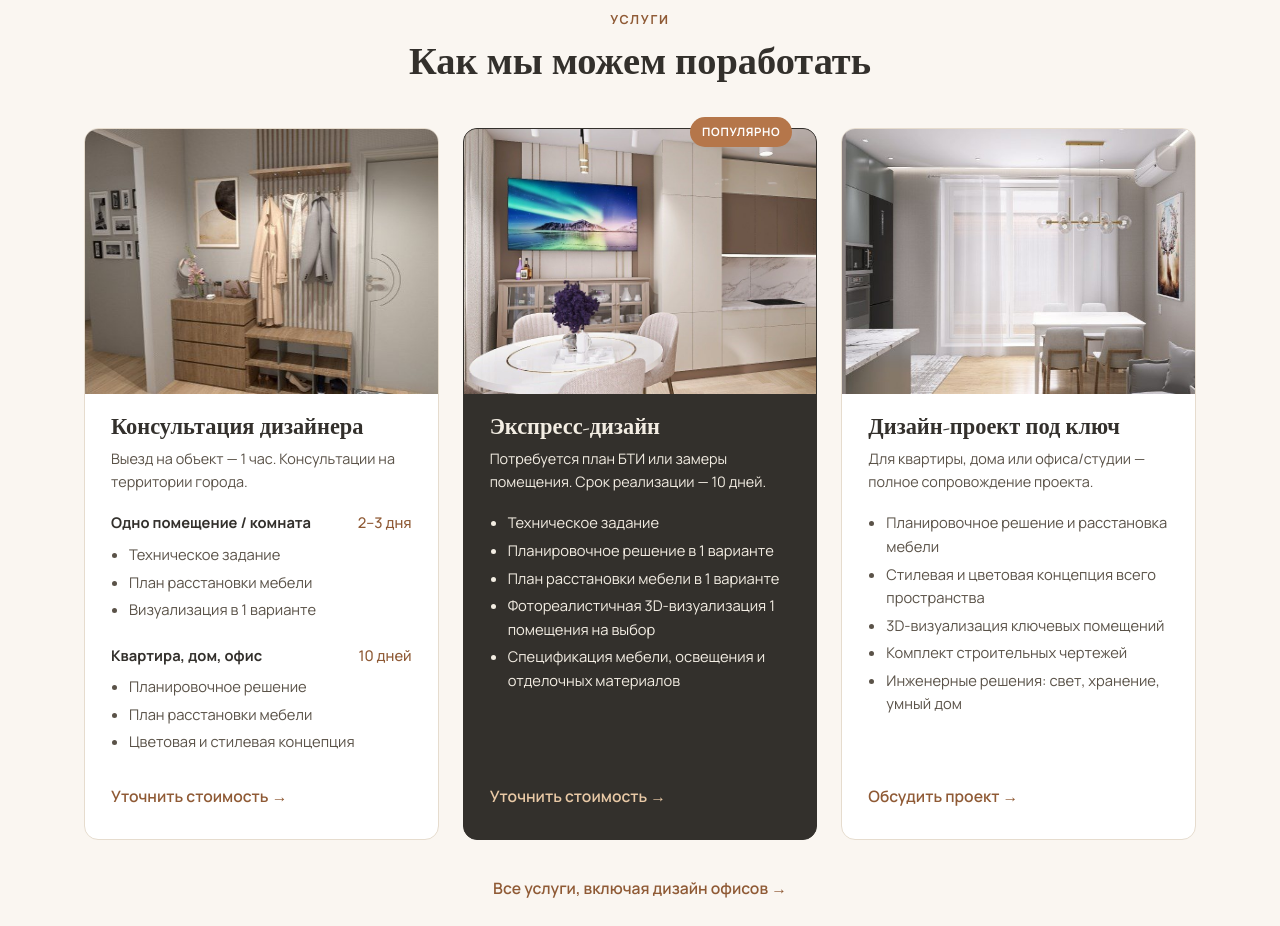
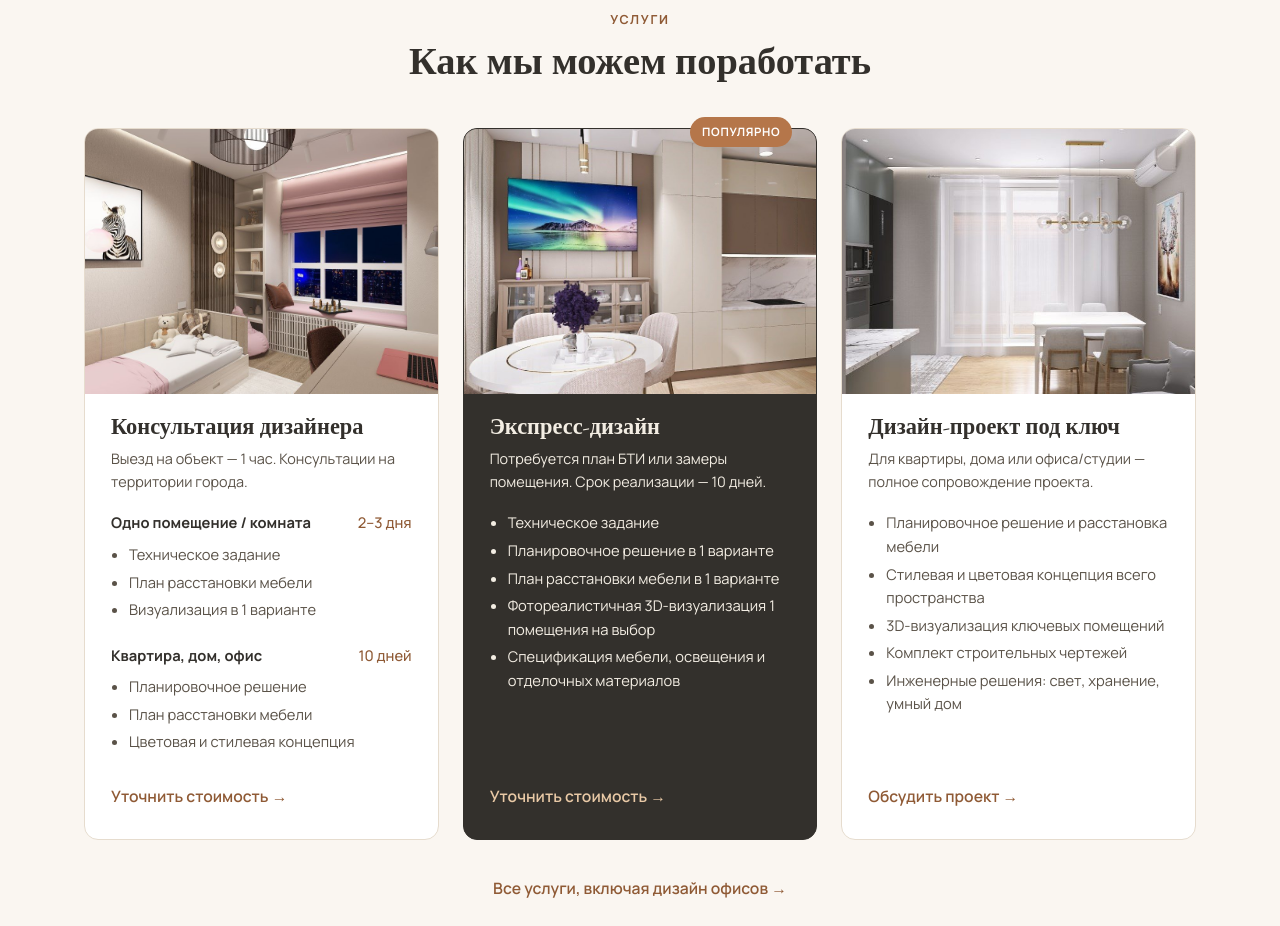
Before and after one commit to SHUMILOVALEX/ElenaDesign, a plain HTML site: page index.html in a window 1280 px wide. Shown: the part 2100-3026 px from the top of the page. Drawn offline with nearby package versions, Linux system fonts and the light colour scheme.

Commit message:
Use a sharper portfolio photo for consultations

```diff
--- a/index.html
+++ b/index.html
@@ -167,7 +167,7 @@
       <div class="services-grid">
         <div class="service-card">
           <div class="service-media">
-            <img src="images/gallery/parkovy-hallway-01.jpg" alt="Прихожая с системой хранения в ЖК «Парковый Премиум»" loading="lazy">
+            <img src="images/gallery/ravny-bedroom-01.jpg" alt="Комната подростка с рабочим столом и местом для отдыха у окна в ЖК «Равный»" loading="lazy">
           </div>
           <h3>Консультация дизайнера</h3>
           <p class="service-note">Выезд на объект — 1 час. Консультации на территории города.</p>
```
Also changed, not shown: services.html (+1 -1 lines).
